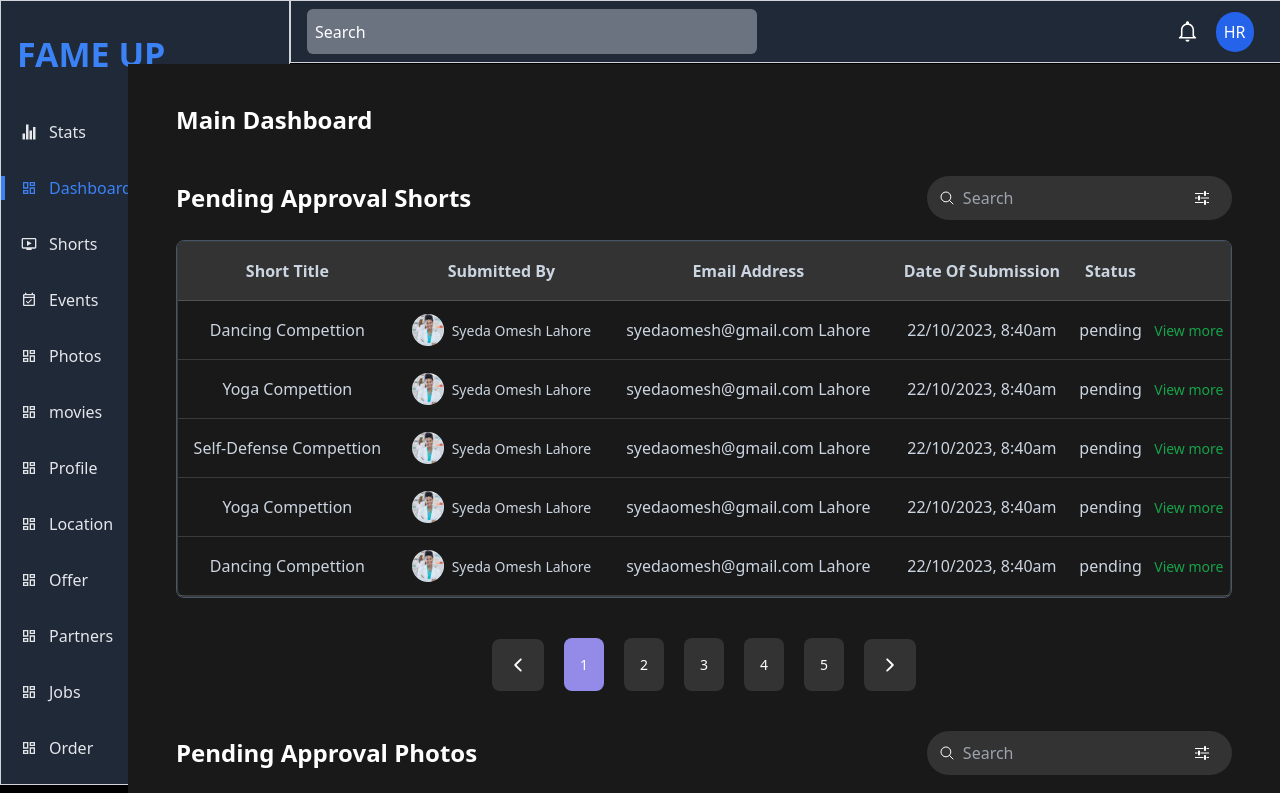
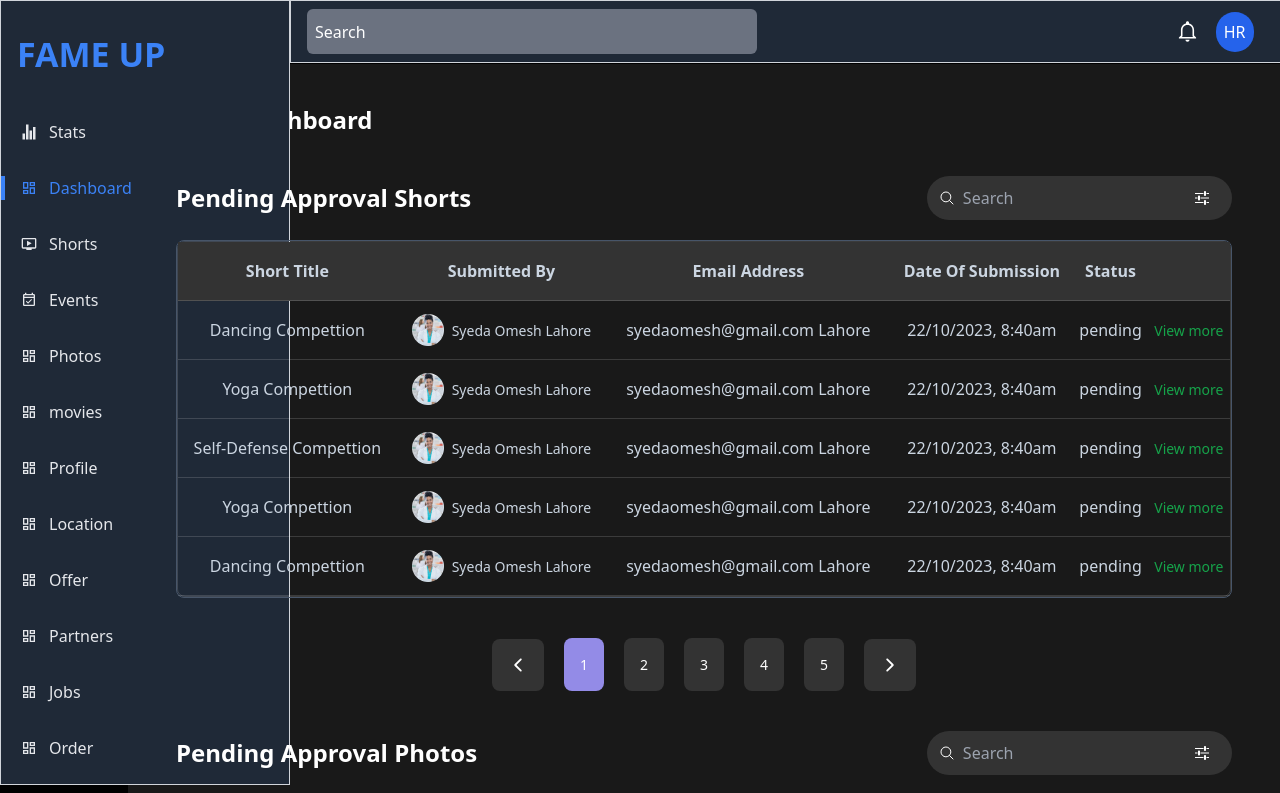
Before and after one commit to adminn-dashboard/admin-dashboard, a Next.js app in the folder admin-dashboard/admin-dashboard/: page /dashboard in a window 1280 px wide. Shown: the top 793 px of the page. Built offline with nearby package versions, Linux system fonts and the light colour scheme.

Commit message:
dashboard and stats

```diff
--- a/admin-dashboard/admin-dashboard/src/app/dashboard/page.jsx
+++ b/admin-dashboard/admin-dashboard/src/app/dashboard/page.jsx
@@ -4,7 +4,7 @@ import PendingApprovalShorts from './dashboardComponents/PendingApprovalShorts';
 import PendingApprovalPhotos from './dashboardComponents/PendingApprovalPhotos';
 const pages = () => {
   return (
-    <div className='bgset h-max w-full z-10 text-white'>
+    <div className='bgset h-max w-full  text-white'>
       <div className='w-11/12 m-auto mt-10'>
         <div>
           <h1 className='text-2xl font-semibold'>Main Dashboard</h1>
--- a/admin-dashboard/admin-dashboard/src/app/layout.js
+++ b/admin-dashboard/admin-dashboard/src/app/layout.js
@@ -1,26 +1,35 @@
-"use client"
-import { Inter } from 'next/font/google'
-import './globals.css'
-import Sidebar from './components/sidebar/sidebar'
-import { useSelectedLayoutSegment } from 'next/navigation'
-import { Topbar } from './components/topbar'
-const inter = Inter({ subsets: ['latin'] })
+'use client';
+import { Inter } from 'next/font/google';
+import './globals.css';
+import Sidebar from './components/sidebar/sidebar';
+import { useSelectedLayoutSegment } from 'next/navigation';
+import { Topbar } from './components/topbar';
+const inter = Inter({ subsets: ['latin'] });
 export default function RootLayout({ children }) {
-  const segment = useSelectedLayoutSegment()
-console.log( `/${segment}` )
+  const segment = useSelectedLayoutSegment();
+  console.log(`/${segment}`);
   return (
-    <html lang="en">
-      <body  className="flex flex-wrap  mx-auto w-full bg-black  overflow-y-auto ">
-
-      {`/${segment}` === "/null" || `/${segment}` === "/forgot-password" ? "" : <div className="fixed flex flex-row"><Sidebar/>
-<Topbar/>
-      </div>}
-
-<div className={`/${segment}` === "/null" || `/${segment}` === "/forgot-password" ? "flex  w-full h-[100%]" : " overflow-x-hidden overflow-y-auto pt-[5%] pl-[10%]  w-full flex  justify-center " }>
-  {children}
-</div>
-
-        </body>
+    <html lang='en'>
+      <body className='flex flex-wrap  mx-auto w-full bg-black  overflow-y-auto '>
+        {`/${segment}` === '/null' || `/${segment}` === '/forgot-password' ? (
+          ''
+        ) : (
+          <div className='fixed flex flex-row'>
+            <Sidebar />
+            <div>
+              <Topbar />
+            </div>
+          </div>
+        )}
+        <div
+          className={
+            `/${segment}` === '/null' || `/${segment}` === '/forgot-password'
+              ? 'flex  w-full h-[100%]'
+              : ' overflow-x-hidden overflow-y-auto pt-[5%] pl-[10%]  w-full flex  justify-center '
+          }>
+          {children}
+        </div>
+      </body>
     </html>
   );
 }
```
